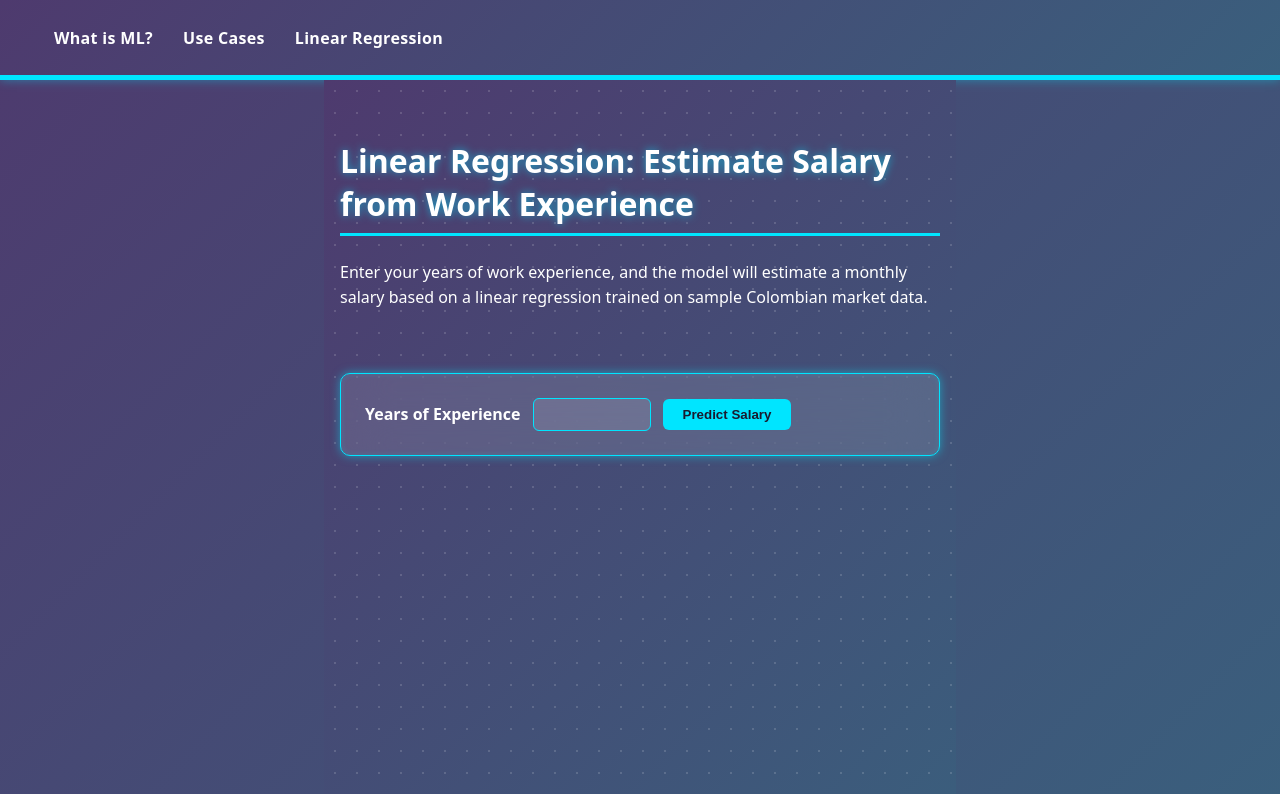
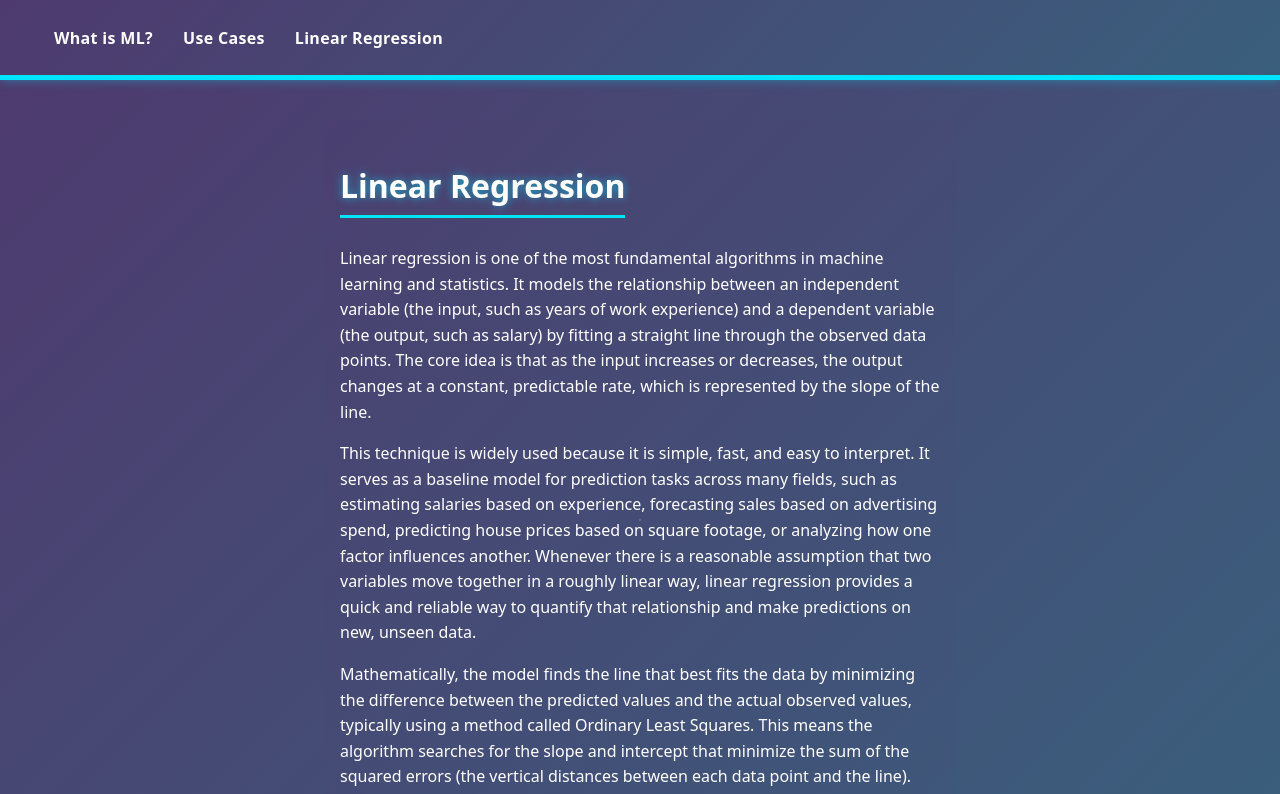
Before and after one commit to Jesu0809/machine-learning-exercises, an Angular app in the folder ml-frontend/: page /linear-regression in a window 1280 px wide. Shown: the top 794 px of the page. Built offline with nearby package versions, Linux system fonts and the light colour scheme.

Commit message:
migrate logic for request to the service (#6)

```diff
--- a/ml-frontend/src/app/app.css
+++ b/ml-frontend/src/app/app.css
@@ -1,4 +1,9 @@
 .app-nav {
+  position: fixed;
+  top: 0;
+  left: 0;
+  width: 100%;
+  z-index: 1000;
   display: flex;
   align-items: center;
   padding: 1.5rem;
--- a/ml-frontend/src/app/pages/linear-regression/linear-regression.css
+++ b/ml-frontend/src/app/pages/linear-regression/linear-regression.css
@@ -1,7 +1,7 @@
 .lr-page {
   max-width: 600px;
   margin: 0 auto;
-  padding: 2rem 1rem;
+  padding: 0.75rem 1rem 2rem;
   font-family: system-ui, sans-serif;
   color: #ffffff;
   min-height: calc(100vh - 80px);
@@ -11,6 +11,26 @@
   background-size: 22px 22px, cover;
   background-position: 0 0, 0 0;
   background-attachment: fixed, fixed;
+}
+
+.lr-intro {
+  margin-bottom: 2rem;
+}
+
+.lr-intro h1 {
+  font-size: 2rem;
+  margin-bottom: 0.75rem;
+  color: #ffffff;
+  display: inline-block;
+  padding-bottom: 0.5rem;
+  border-bottom: 3px solid #00e5ff;
+  text-shadow: 0 0 8px rgba(0, 229, 255, 0.6);
+}
+
+.lr-intro p {
+  line-height: 1.6;
+  color: #ffffff;
+  margin-bottom: 1rem;
 }
 
 .lr-header h1 {
--- a/ml-frontend/src/app/pages/linear-regression/linear-regression.html
+++ b/ml-frontend/src/app/pages/linear-regression/linear-regression.html
@@ -1,16 +1,45 @@
 <section class="lr-page">
-  <header class="lr-header">
+
+  <article class="lr-intro">
+    <h1>Linear Regression</h1>
+    <p>
+      Linear regression is one of the most fundamental algorithms in machine learning and statistics.
+      It models the relationship between an independent variable (the input, such as years of work
+      experience) and a dependent variable (the output, such as salary) by fitting a straight line
+      through the observed data points. The core idea is that as the input increases or decreases,
+      the output changes at a constant, predictable rate, which is represented by the slope of the line.
+    </p>
+    <p>
+      This technique is widely used because it is simple, fast, and easy to interpret. It serves as a
+      baseline model for prediction tasks across many fields, such as estimating salaries based on
+      experience, forecasting sales based on advertising spend, predicting house prices based on square
+      footage, or analyzing how one factor influences another. Whenever there is a reasonable assumption
+      that two variables move together in a roughly linear way, linear regression provides a quick and
+      reliable way to quantify that relationship and make predictions on new, unseen data.
+    </p>
+    <p>
+      Mathematically, the model finds the line that best fits the data by minimizing the difference
+      between the predicted values and the actual observed values, typically using a method called
+      Ordinary Least Squares. This means the algorithm searches for the slope and intercept that
+      minimize the sum of the squared errors (the vertical distances between each data point and the
+      line). Once trained, the resulting equation, in the form <em>y = mx + b</em>, can be used to plug
+      in a new value of <em>x</em> (years of experience) and instantly obtain a predicted value of
+      <em>y</em> (estimated salary), which is exactly what the calculator below does.
+    </p>
+  </article>
+
+  <article class="lr-header">
     <h1>Linear Regression: Estimate Salary from Work Experience</h1>
     <p>
       Enter your years of work experience, and the model will estimate a monthly
       salary based on a linear regression trained on sample Colombian market data.
     </p>
-  </header>
+  </article>
 
   <div class="lr-card">
-    <form (ngSubmit)="predictSalary()">
+    <form [formGroup]="form" (ngSubmit)="predictSalary()">
       <label for="years">Years of Experience</label>
-      <input id="years" type="number" step="any" name="years" [(ngModel)]="years" required>
+      <input formControlName="years" type="number" step="any" name="years" required>
       <button type="submit" [disabled]="loading()">Predict Salary</button>
     </form>
 
--- a/ml-frontend/src/app/pages/linear-regression/linear-regression.ts
+++ b/ml-frontend/src/app/pages/linear-regression/linear-regression.ts
@@ -1,40 +1,45 @@
-import { Component, signal } from '@angular/core';
-import { FormsModule } from '@angular/forms';
-import { HttpClient } from '@angular/common/http';
-import { SalaryPredictionResponse } from '../../models/salary-prediction.model';
+import { Component, inject, signal } from '@angular/core';
+import { FormBuilder, FormsModule, ReactiveFormsModule } from '@angular/forms';
+import { LinearRegressionService } from '../../services/linear-regression.service';
 
 @Component({
   selector: 'app-linear-regression',
-  imports: [FormsModule],
+  imports: [FormsModule, ReactiveFormsModule],
   templateUrl: './linear-regression.html',
   styleUrl: './linear-regression.css'
 })
 export class LinearRegression {
-  years: number | null = null;
-  result = signal<number | null>(null);
-  loading = signal(false);
-  errorMessage = signal<string | null>(null);
+  public result = signal<number | null>(null);
+  public loading = signal(false);
+  public errorMessage = signal<string | null>(null);
 
-  constructor(private http: HttpClient) {}
+  private readonly linearRegressionService = inject(LinearRegressionService);
+  private readonly formBuilder = inject(FormBuilder);
 
-  predictSalary() {
-    if (this.years === null) {
+  public form = this.formBuilder.group({
+    years: [null]
+  });
+
+  public predictSalary(): void {
+    const years = this.form.value.years;
+    console.log('hola')
+    if (!years) {
       return;
     }
+
     this.loading.set(true);
     this.errorMessage.set(null);
     this.result.set(null);
 
-    this.http.post<SalaryPredictionResponse>('/api/predict-salary', { years: this.years })
+    this.linearRegressionService.calculateSalaryPrediction(years)
       .subscribe({
         next: (response) => {
           this.result.set(response.result);
-          this.loading.set(false);
         },
         error: () => {
           this.errorMessage.set('Something went wrong. Please try again.');
-          this.loading.set(false);
         }
       });
+      this.loading.set(false);
   }
 }
--- /dev/null
+++ b/ml-frontend/src/app/services/linear-regression.service.ts
@@ -0,0 +1,13 @@
+import { HttpClient } from '@angular/common/http';
+import { inject, Injectable } from '@angular/core';
+import { Observable } from 'rxjs';
+import { SalaryPredictionResponse } from '../models/salary-prediction.model';
+
+@Injectable({providedIn: 'root'})
+export class LinearRegressionService {
+  private readonly http = inject(HttpClient);
+
+  public calculateSalaryPrediction(years: number): Observable<SalaryPredictionResponse> {
+    return this.http.post<SalaryPredictionResponse>('/api/predict-salary', { years });
+  }
+}
--- a/ml-frontend/src/styles.css
+++ b/ml-frontend/src/styles.css
@@ -3,6 +3,7 @@
 html, body {
   margin: 0;
   min-height: 100%;
+  padding-top: 60px;
   background-image:
     radial-gradient(rgba(255, 255, 255, 0.15) 1px, transparent 1px),
     linear-gradient(135deg, #4e3a6e, #3a5f7d);
```
